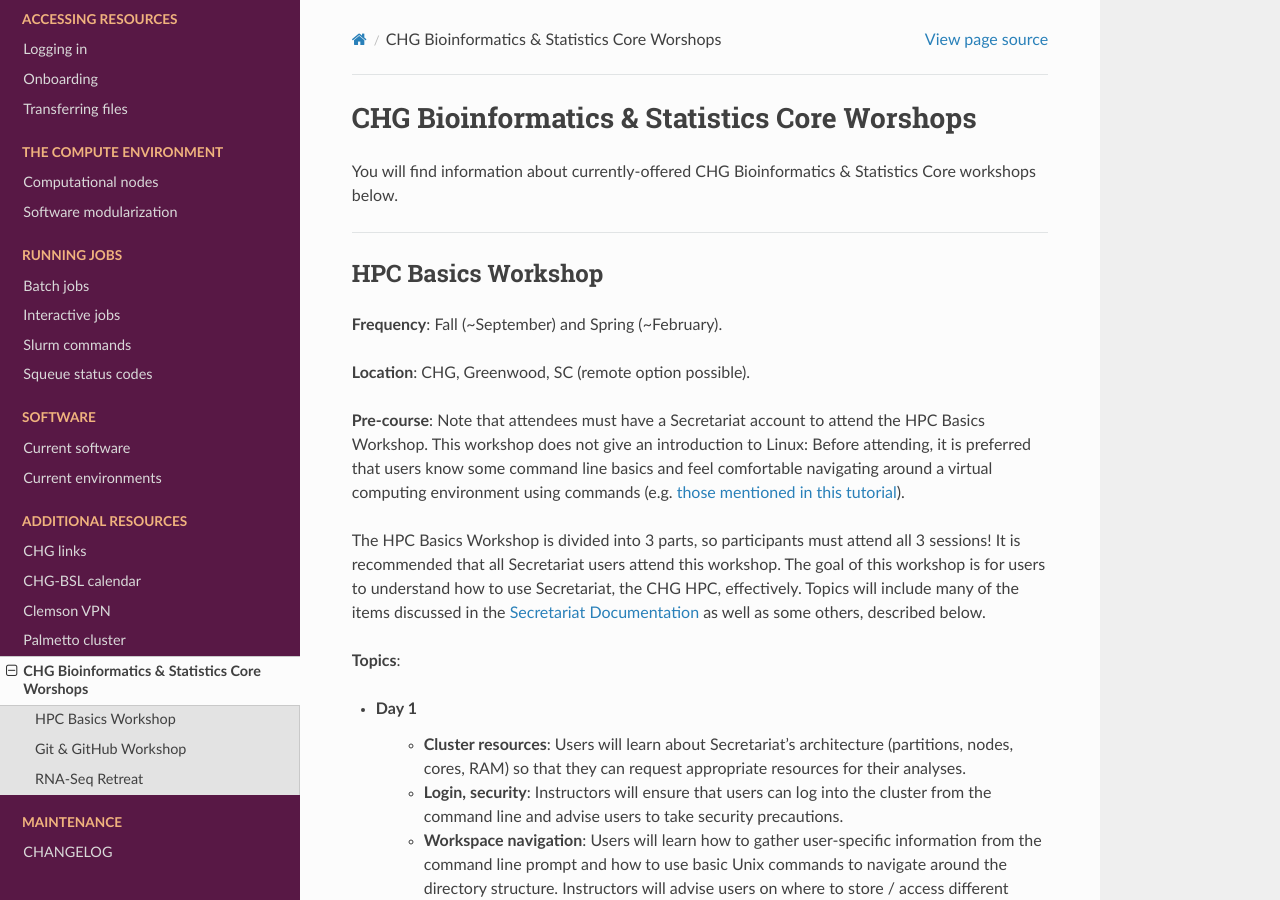
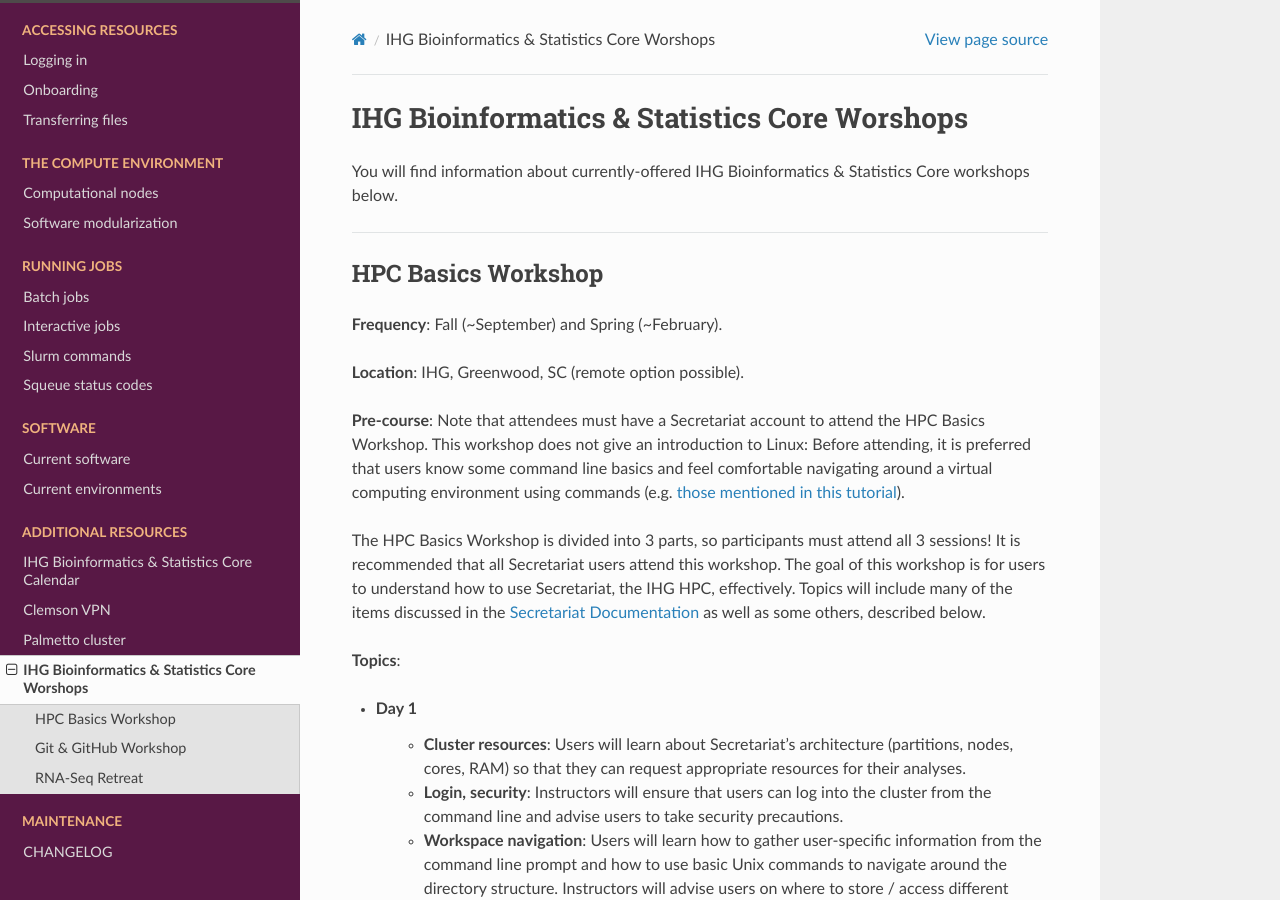
Before and after one commit to amalgamaria/secretariat, a Sphinx documentation site: the page built from docs/additional-resources/workshops.rst, in a window 1280 px wide and 900 px high. Built offline with Sphinx 7.4.7 and the Read the Docs theme 3.1.0, drawn with Linux system fonts in a browser that asks for light colours; pages that are not in the unit, such as notebooks, are missing from menus; some of the changed text lies outside the part shown.

Commit message:
Update CHG to IHG

```diff
--- a/README.rst
+++ b/README.rst
@@ -1,8 +1,8 @@
 Overview
 --------
 
-`Documentation`_ for research computing at the Clemson_ `Center for Human Genetics`_ (CHG).
+`Documentation`_ for research computing at the Clemson_ `Institute for Human Genetics`_ (IHG).
 
 .. _Documentation: https://secretariat.readthedocs.io
 .. _Clemson: https://www.clemson.edu/
-.. _Center for Human Genetics: https://www.clemson.edu/science/research/chg.html
+.. _Institute for Human Genetics: https://scienceweb.clemson.edu/ihg/
--- a/docs/access/onboard.rst
+++ b/docs/access/onboard.rst
@@ -55,7 +55,7 @@
 Communications on Slack
 #######################
 
-The `#secretariat`_ channel in the CHG `Slack`_ Workspace will be used to communicate things including, but not limited to, scheduled or emergency maintenance of Secretariat and new software installations. All Secretariat users are welcome to join this channel to follow updates or post questions.
+The `#secretariat`_ channel in the IHG `Slack`_ Workspace will be used to communicate things including, but not limited to, scheduled or emergency maintenance of Secretariat and new software installations. All Secretariat users are welcome to join this channel to follow updates or post questions.
 
 ----
 
--- a/docs/additional-resources/calendar.rst
+++ b/docs/additional-resources/calendar.rst
@@ -1,7 +1,7 @@
-CHG-BSL calendar
-################
+IHG Bioinformatics & Statistics Core Calendar
+#############################################
 
-You will find the CHG Bioinformatics and Statistics Laboratory (BSL) calendar below. It includes periodic reminders of good data management practices as well as our scheduled workshops.
+You will find the IHG Bioinformatics and Statistics Core calendar below. It includes periodic reminders of good data management practices as well as our scheduled workshops.
 
 .. attention:: This is a public calendar. Feel free to subscribe so that you don't miss anything!
 
--- a/docs/additional-resources/palmetto.rst
+++ b/docs/additional-resources/palmetto.rst
@@ -8,7 +8,7 @@
 Hyperion
 --------
 
-All members of the Center for Human Genetics (CHG) may request to use our CHG-designated node on Palmetto.
+All members of the Institute for Human Genetics (IHG) may request to use our IHG-designated node on Palmetto.
 
 +---------------+-----------------------+---------------+
 | Cluster	| Compute cores (CPUs)  | RAM           |
--- a/docs/additional-resources/workshops.rst
+++ b/docs/additional-resources/workshops.rst
@@ -1,7 +1,7 @@
-CHG Bioinformatics & Statistics Core Worshops
+IHG Bioinformatics & Statistics Core Worshops
 ################
 
-You will find information about currently-offered CHG Bioinformatics & Statistics Core workshops below.
+You will find information about currently-offered IHG Bioinformatics & Statistics Core workshops below.
 
 ----
 
@@ -10,11 +10,11 @@
 
 **Frequency**: Fall (~September) and Spring (~February).
 
-**Location**: CHG, Greenwood, SC (remote option possible).
+**Location**: IHG, Greenwood, SC (remote option possible).
 
 **Pre-course**: Note that attendees must have a Secretariat account to attend the HPC Basics Workshop. This workshop does not give an introduction to Linux: Before attending, it is preferred that users know some command line basics and feel comfortable navigating around a virtual computing environment using commands (e.g. `those mentioned in this tutorial`_).
 
-The HPC Basics Workshop is divided into 3 parts, so participants must attend all 3 sessions! It is recommended that all Secretariat users attend this workshop. The goal of this workshop is for users to understand how to use Secretariat, the CHG HPC, effectively. Topics will include many of the items discussed in the `Secretariat Documentation`_ as well as some others, described below.
+The HPC Basics Workshop is divided into 3 parts, so participants must attend all 3 sessions! It is recommended that all Secretariat users attend this workshop. The goal of this workshop is for users to understand how to use Secretariat, the IHG HPC, effectively. Topics will include many of the items discussed in the `Secretariat Documentation`_ as well as some others, described below.
 
 **Topics**:
 
@@ -51,9 +51,9 @@
 
 **Frequency**: Fall (~October) and Spring (~March).
 
-**Location**: CHG, Greenwood, SC (remote option possible).
+**Location**: IHG, Greenwood, SC (remote option possible).
 
-**Pre-course**: Note that the CHG Bioinformatics & Statistics Core HPC Basics Workshop is currently treated as a pre-requisite for the Git & GitHub Workshop. Before the workshop, users will need to install and test the Git software client, create a GitHub account, and set up SSH keys for authentication. Instructors will provide instructions for these tasks to attendees.
+**Pre-course**: Note that the IHG Bioinformatics & Statistics Core HPC Basics Workshop is currently treated as a pre-requisite for the Git & GitHub Workshop. Before the workshop, users will need to install and test the Git software client, create a GitHub account, and set up SSH keys for authentication. Instructors will provide instructions for these tasks to attendees.
 
 The Git & GitHub Workshop is divided into 2 parts, so participants must attend all 2 sessions! The Git & GitHub Workshop gives explanation of version control and motivates the many ways Git and GitHub are useful tools for bioinformaticians and users of bioinformatic tools and pipelines in general.
 
@@ -95,7 +95,7 @@
 
 **Location**: [Subject to change.] B36 Long Hall, Clemson, SC. /OR/ Clemson University Roy Muldrow Cooper Library, Clemson, SC.
 
-**Pre-course**: Basic Unix/Linux command line skills are recommended. Access to Secretariat (CHG HPC) is currently required. Future iterations could be modified use Palmetto, so access to either HPC environment will be a pre-requisite.
+**Pre-course**: Basic Unix/Linux command line skills are recommended. Access to Secretariat (IHG HPC) is currently required. Future iterations could be modified use Palmetto, so access to either HPC environment will be a pre-requisite.
 
 The RNA-Seq Retreat is divided into 3 parts, so participants must attend all 3 sessions! Although focused on the analysis portion, this retreat gives a comprehensive overview of transcriptomic studies, beginning with experimental design.
 
--- a/docs/compute/nodes.rst
+++ b/docs/compute/nodes.rst
@@ -3,7 +3,7 @@
 
 You may submit jobs to a variety of partitions and nodes on Secretariat.
 
-.. attention:: bigmem[003-010] and compute[005-014] are under two different queues / partitions. One set of queues (Lab only) have priority over the other (all user general queues). These nodes were purchased by CHG Principal Investigators and their group members get priority over the general queues for their respective nodes’ usage. Please be aware that when placing jobs on the “gen-” queues they may get terminated with the message below when node-owner group members place their jobs on their priority queues.
+.. attention:: bigmem[003-010] and compute[005-014] are under two different queues / partitions. One set of queues (Lab only) have priority over the other (all user general queues). These nodes were purchased by IHG Principal Investigators and their group members get priority over the general queues for their respective nodes’ usage. Please be aware that when placing jobs on the “gen-” queues they may get terminated with the message below when node-owner group members place their jobs on their priority queues.
 
 The following tables include CPU and RAM information. This is with respect to each node.
 
```
Also changed, not shown: docs/additional-resources/ihg.rst (renamed from docs/additional-resources/chg.rst, +7 -7 lines).
